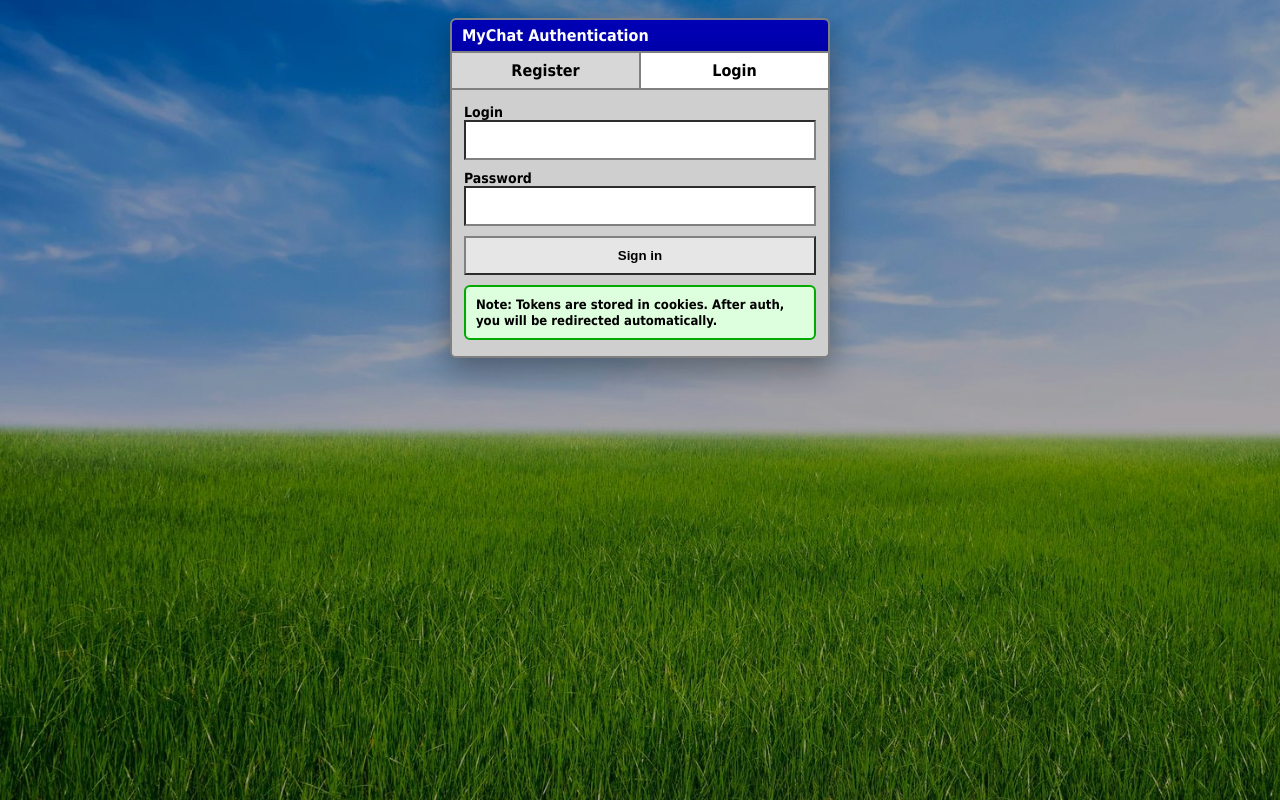
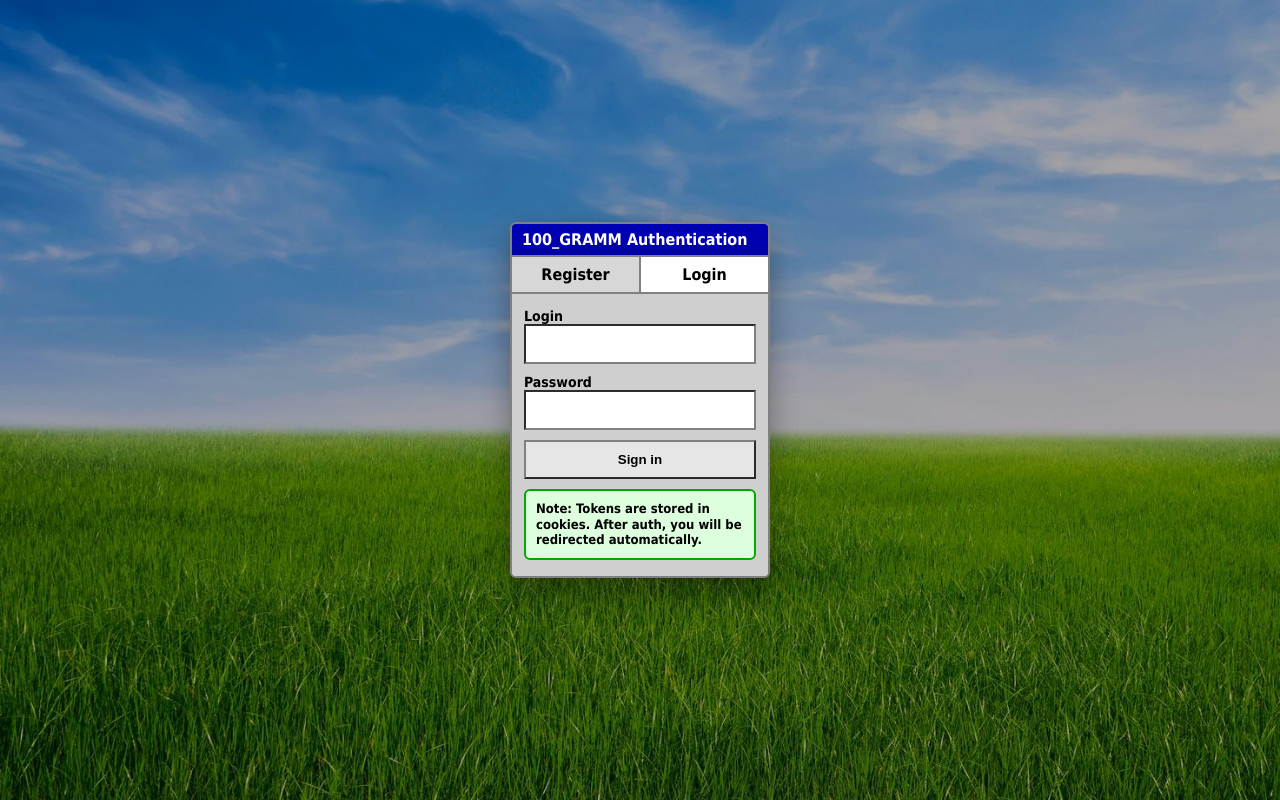
Before and after one commit to MrXno2/my_chat, a React (Vite) app in the folder frontend/: page /auth in a window 1280 px wide. Built offline with nearby package versions, Linux system fonts and the light colour scheme; no server answers.

Commit message:
pravki po frontend

```diff
--- a/frontend/src/App.jsx
+++ b/frontend/src/App.jsx
@@ -14,7 +14,7 @@ function AuthGate({ children }) {
     async function check() {
       if (cancelled) return
       try {
-        const res = await apiGet('/api/auth/me')
+        const res = await apiGet('/api/auth/check_user')
 
         if (cancelled) return
 
--- a/frontend/src/pages/AuthPage.jsx
+++ b/frontend/src/pages/AuthPage.jsx
@@ -1,4 +1,5 @@
 import React, { useMemo, useState } from 'react'
+import { useNavigate } from 'react-router-dom'
 import { apiPostJson, setTokens } from '../lib/api.js'
 
 function Field({ label, type = 'text', value, onChange, autoComplete }) {
@@ -17,6 +18,7 @@ function Field({ label, type = 'text', value, onChange, autoComplete }) {
 }
 
 export default function AuthPage({ onAuthSuccess }) {
+  const navigate = useNavigate()
   const [mode, setMode] = useState('login') // login | register
   const [login, setLogin] = useState('')
   const [password, setPassword] = useState('')
@@ -24,7 +26,10 @@ export default function AuthPage({ onAuthSuccess }) {
   const [error, setError] = useState(null)
 
   const endpoint = useMemo(() => {
-    return mode === 'login' ? '/api/auth/login' : '/api/auth/sign'
+    // mode: login | register
+    return mode === 'login'
+      ? '/api/auth/login'
+      : '/api/auth/register'
   }, [mode])
 
   async function onSubmit(e) {
@@ -47,6 +52,9 @@ export default function AuthPage({ onAuthSuccess }) {
       setTokens(data)
 
       onAuthSuccess?.()
+      // redirect on successful auth (backend responded ok)
+      navigate('/')
+      return
     } catch (err) {
       setError(err?.message || 'Login failed')
     } finally {
@@ -59,7 +67,7 @@ export default function AuthPage({ onAuthSuccess }) {
       <div className="bb-bg" />
       <div className="bb-auth-wrap">
         <div className="bb-window">
-          <div className="bb-titlebar">MyChat Authentication</div>
+          <div className="bb-titlebar">100_GRAMM Authentication</div>
 
           <div className="bb-tabs">
             <div
--- a/frontend/src/styles.css
+++ b/frontend/src/styles.css
@@ -57,12 +57,12 @@ body{
   height: 100%;
   padding: 18px 14px;
   display:flex;
-  align-items:flex-start;
+  align-items:center; /* vertical center */
   justify-content:center;
 }
 
 .bb-window{
-  width: min(380px, 92vw);
+  width: min(260px, 92vw); /* ~1.5x smaller */
   border: 2px solid var(--bb-window-dark);
   background: var(--bb-window);
   box-shadow: 0 12px 30px var(--bb-shadow);
@@ -70,8 +70,9 @@ body{
   overflow:hidden;
 }
 
+/* центрируем окно по вертикали/горизонтали через отсутствие отступов */
 .bb-window--small{
-  margin-top: 28px;
+  margin-top: 0;
 }
 
 .bb-titlebar{
```
Also changed, not shown: 1 other file (tests, documents, lock files or other folders).
